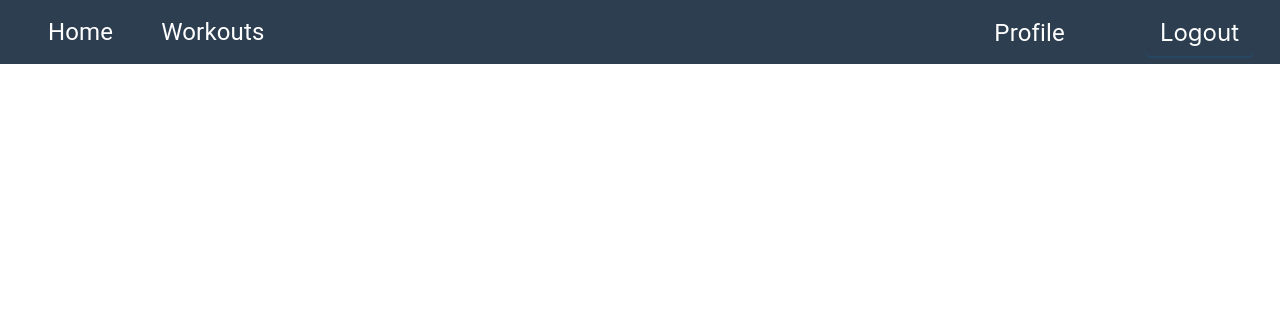
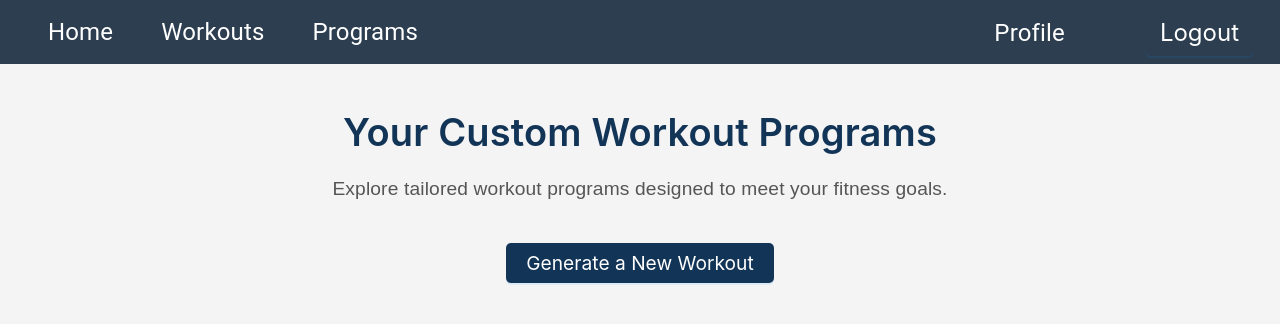
Before and after one commit to aaron3993/gym-guru, a React (Create React App) app: page /programs in a window 1280 px wide. Shown: the top 324 px of the page. Built offline with nearby package versions, Linux system fonts and the light colour scheme; no server answers; sample sign-in values are in the browser's storage.

Commit message:
created programs page and able access it via routes and navbar and styled it

```diff
--- a/src/App.js
+++ b/src/App.js
@@ -16,6 +16,7 @@ import CssBaseline from "@mui/material/CssBaseline";
 import LoadingSpinner from "./components/LoadingSpinner";
 import WorkoutsPage from "./pages/WorkoutsPage/WorkoutsPage";
 import WorkoutDetailPage from "./pages/WorkoutsPage/WorkoutList/WorkoutCard/WorkoutDetail/WorkoutDetailPage";
+import Programs from "./pages/Programs/Programs";
 import { useAuth } from "./contexts/AuthContext";
 
 const theme = createTheme();
@@ -74,6 +75,14 @@ const App = () => {
             }
           />
           <Route
+            path="/programs"
+            element={
+              <PrivateRoute isAuthenticated={isAuthenticated}>
+                <Programs />
+              </PrivateRoute>
+            }
+          />
+          <Route
             path="/login"
             element={isAuthenticated ? <Navigate to="/" /> : <Login />}
           />
--- /dev/null
+++ b/src/components/GenerateWorkoutModal/GenerateWorkoutModal.js
@@ -0,0 +1,54 @@
+import React, { useState } from "react";
+import { Modal, Form, Input, Select, Button } from "antd";
+
+const { Option } = Select;
+
+const GenerateWorkoutModal = ({ isVisible, onClose }) => {
+  const [form] = Form.useForm();
+
+  const handleFinish = (values) => {
+    console.log("Form Values: ", values);
+    onClose();
+  };
+
+  return (
+    <Modal
+      title="Generate Your Personalized Workout"
+      visible={isVisible}
+      onCancel={onClose}
+      footer={null}
+    >
+      <Form form={form} layout="vertical" onFinish={handleFinish}>
+        <Form.Item
+          label="Fitness Level"
+          name="fitnessLevel"
+          rules={[
+            { required: true, message: "Please enter your fitness level" },
+          ]}
+        >
+          <Input placeholder="Beginner, Intermediate, Advanced" />
+        </Form.Item>
+        <Form.Item
+          label="Goals"
+          name="goals"
+          rules={[{ required: true, message: "Please select your goals" }]}
+        >
+          <Select placeholder="Select your goal">
+            <Option value="weightLoss">Weight Loss</Option>
+            <Option value="muscleGain">Muscle Gain</Option>
+            <Option value="endurance">Endurance</Option>
+            <Option value="strength">Strength</Option>
+            <Option value="generalFitness">General Fitness</Option>
+          </Select>
+        </Form.Item>
+        <Form.Item>
+          <Button type="primary" htmlType="submit" block>
+            Generate Workout
+          </Button>
+        </Form.Item>
+      </Form>
+    </Modal>
+  );
+};
+
+export default GenerateWorkoutModal;
--- a/src/components/Navbar/Navbar.js
+++ b/src/components/Navbar/Navbar.js
@@ -17,6 +17,9 @@ const Navbar = ({ onLogout, user }) => {
         </Link> */}
         <Link to="/workouts" className="nav-link">
           Workouts
+        </Link>
+        <Link to="/programs" className="nav-link">
+          Programs
         </Link>
       </div>
       <div className="user-logout-container">
--- a/src/pages/Home/Home.js
+++ b/src/pages/Home/Home.js
@@ -1,15 +1,25 @@
-import React from "react";
+import React, { useState } from "react";
 import { Button } from "antd";
 import { useNavigate } from "react-router-dom";
 import { Link } from "react-scroll";
+import GenerateWorkoutModal from "../../components/GenerateWorkoutModal/GenerateWorkoutModal";
 import "./Home.css";
 
 const Home = () => {
   const navigate = useNavigate();
   const navbarHeight = window.innerHeight * 0.08;
+  const [isModalVisible, setIsModalVisible] = useState(false);
 
   const handleManualWorkout = () => {
     navigate("/workouts");
+  };
+
+  const showModal = () => {
+    setIsModalVisible(true);
+  };
+
+  const closeModal = () => {
+    setIsModalVisible(false);
   };
 
   return (
@@ -49,15 +59,7 @@ const Home = () => {
               </p>
             </div>
             <div className="option">
-              <Button
-                type="primary"
-                className="ai-button"
-                // onClick={() =>
-                //   document
-                //     .getElementById("ai-form")
-                //     .scrollIntoView({ behavior: "smooth" })
-                // }
-              >
+              <Button type="primary" className="ai-button" onClick={showModal}>
                 Generate with AI
               </Button>
               <p className="option-note">
@@ -68,6 +70,8 @@ const Home = () => {
           </div>
         </div>
       </section>
+
+      <GenerateWorkoutModal isVisible={isModalVisible} onClose={closeModal} />
     </div>
   );
 };
--- /dev/null
+++ b/src/pages/Programs/Programs.css
@@ -0,0 +1,43 @@
+.programs-page {
+  margin-top: 8vh;
+  font-family: Arial, sans-serif;
+  background-color: #f4f4f4;
+  padding: 20px;
+  min-height: 100vh;
+}
+
+.header {
+  text-align: center;
+  margin-bottom: 40px;
+}
+
+.header h1 {
+  color: #123456;
+}
+
+.header p {
+  color: #555;
+  font-size: 1.2em;
+}
+
+.content {
+  display: flex;
+  justify-content: center;
+  align-items: center;
+  margin-top: 20px;
+}
+
+.generate-button {
+  background-color: #123456;
+  color: #fff;
+  font-size: 1.2em;
+  padding: 0 20px;
+  border: none;
+  cursor: pointer;
+  border-radius: 5px;
+  transition: background-color 0.3s;
+}
+
+.generate-button:hover {
+  background-color: #0d2d72;
+}
--- /dev/null
+++ b/src/pages/Programs/Programs.js
@@ -0,0 +1,39 @@
+import React, { useState } from "react";
+import { Button, Typography } from "antd";
+import GenerateWorkoutModal from "../../components/GenerateWorkoutModal/GenerateWorkoutModal"; // Import the modal component
+import "./Programs.css";
+
+const { Title } = Typography;
+
+const Programs = () => {
+  const [isModalVisible, setIsModalVisible] = useState(false);
+
+  const showModal = () => {
+    setIsModalVisible(true);
+  };
+
+  const handleClose = () => {
+    setIsModalVisible(false);
+  };
+
+  return (
+    <div className="programs-page">
+      <div className="header">
+        <Title level={1}>Your Custom Workout Programs</Title>
+        <p>
+          Explore tailored workout programs designed to meet your fitness goals.
+        </p>
+      </div>
+
+      <div className="content">
+        <Button type="primary" onClick={showModal} className="generate-button">
+          Generate a New Workout
+        </Button>
+      </div>
+
+      <GenerateWorkoutModal isVisible={isModalVisible} onClose={handleClose} />
+    </div>
+  );
+};
+
+export default Programs;
```
